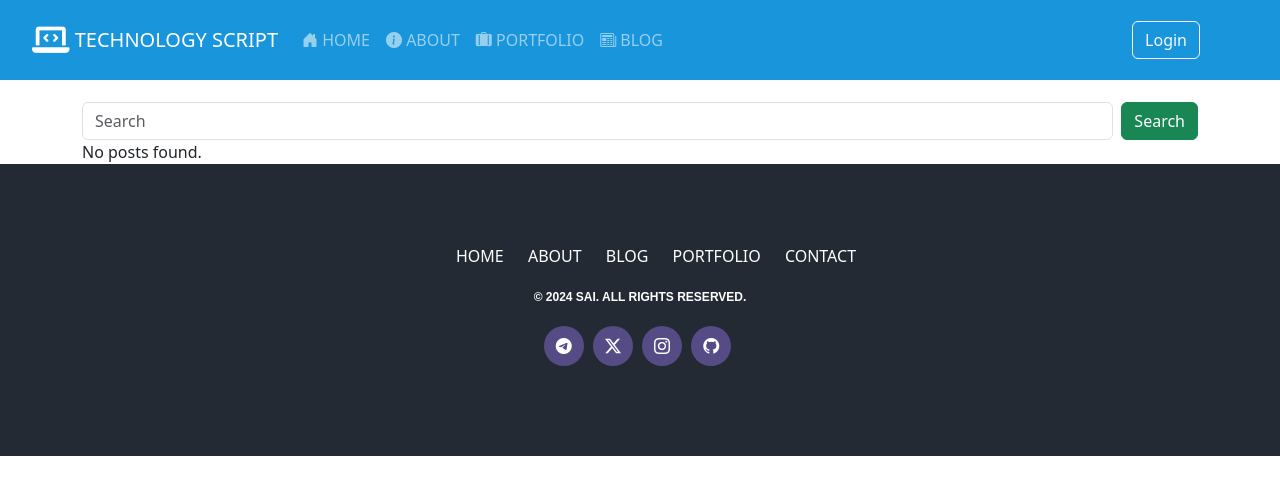
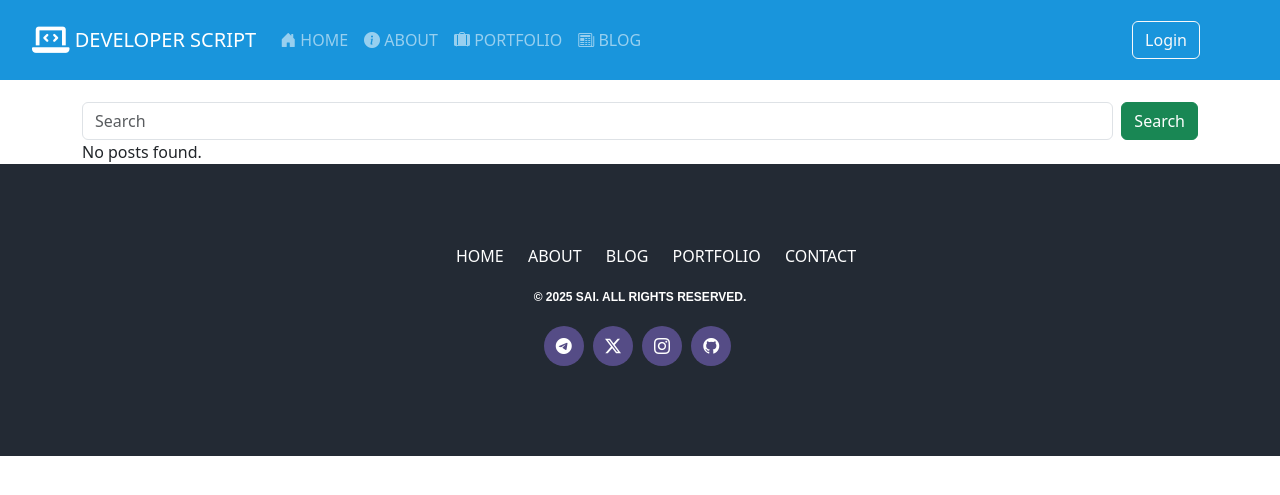
Before and after one commit to kenjayevdev/blog-site, a Django app: template posts/templates/posts/list.html in a window 1280 px wide. Shown: the top 495 px of the page. Run offline with Django 4.2, Linux system fonts and the light colour scheme; the template is opened without the code that fills it, so the values that code supplies are empty.

Commit message:
Update base.html

```diff
--- a/templates/base.html
+++ b/templates/base.html
@@ -24,7 +24,7 @@
 <body>
 <nav class="navbar navbar-expand-lg navbar-dark custom-bg mb-4">
   <div class="container-fluid">
-    <a class="navbar-brand" href="{% url "home_page" %}"><i class="fa-solid fa-laptop-code fa-xl"></i> TECHNOLOGY SCRIPT</a>
+    <a class="navbar-brand" href="{% url "home_page" %}"><i class="fa-solid fa-laptop-code fa-xl"></i> DEVELOPER SCRIPT</a>
     <button class="navbar-toggler" type="button" data-bs-toggle="collapse" data-bs-target="#navbarSupportedContent" aria-controls="navbarSupportedContent" aria-expanded="false" aria-label="Toggle navigation">
       <span class="navbar-toggler-icon"></span>
     </button>
@@ -94,14 +94,14 @@
 					</ul>
 				</div>
 				<div class="footer_copyright">
-					<p>© 2024 Sai. All Rights Reserved.</p>
+					<p>© 2025 Sai. All Rights Reserved.</p>
 				</div>
 				<div class="footer_profile">
 					<ul>
 						<li><a href="https://t.me/Python_Koders"><i class="bi bi-telegram"></i></a></li>
-						<li><a href="https://x.com/wewolfuz"><i class="bi bi-twitter-x"></i></a></li>
-						<li><a href="https://instagram.com/1.we_wolf"><i class="bi bi-instagram"></i></a></li>
-						<li><a href="https://github.com/Jasur-Kenjayev"><i class="bi bi-github"></i></a></li>
+						<li><a href="https://x.com/Kenjayevdev"><i class="bi bi-twitter-x"></i></a></li>
+						<li><a href="https://instagram.com/Kenjayevdev"><i class="bi bi-instagram"></i></a></li>
+						<li><a href="https://github.com/Kenjayevdev"><i class="bi bi-github"></i></a></li>
 					</ul>
 				</div>
 			</div><!--- END COL -->
```
